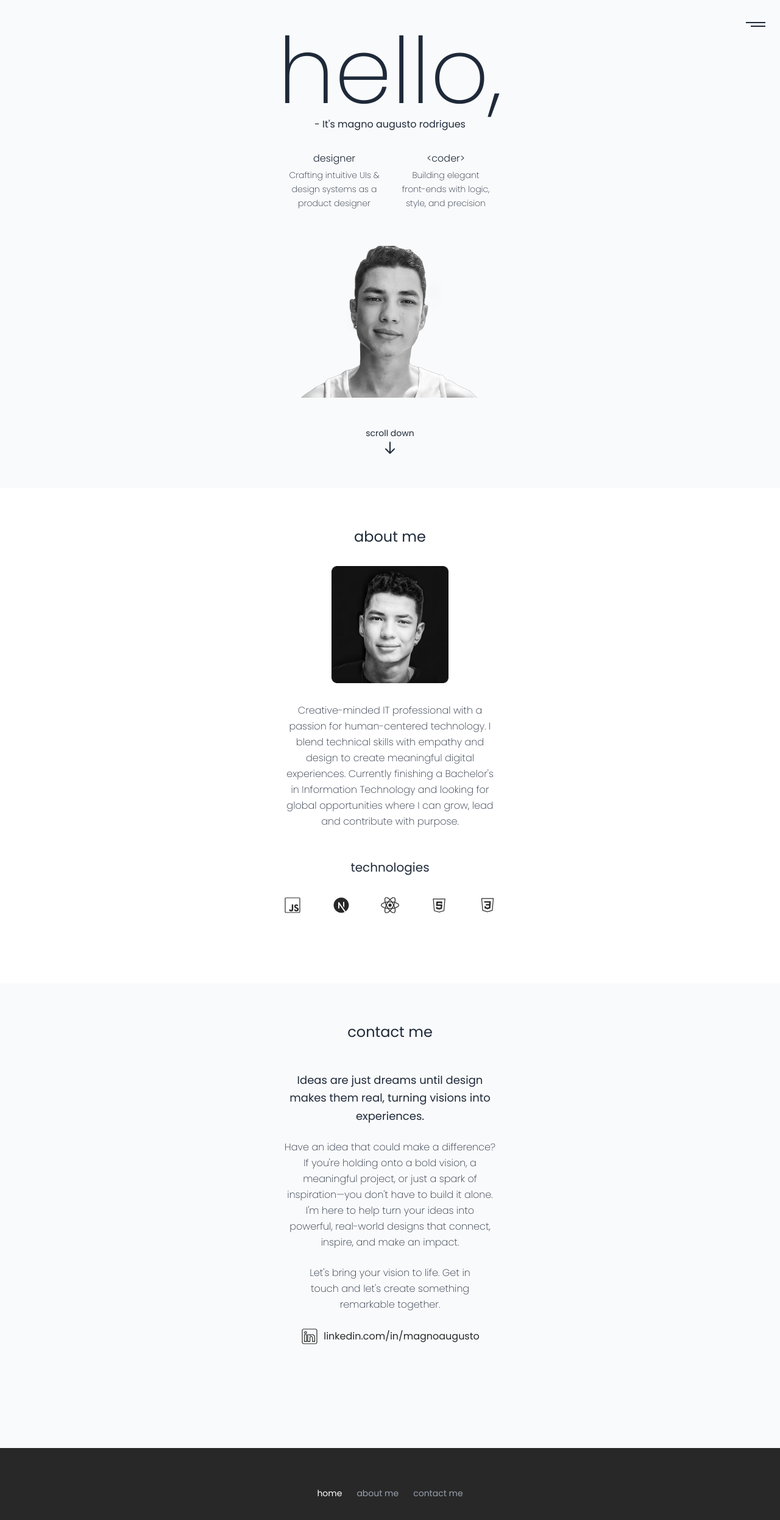
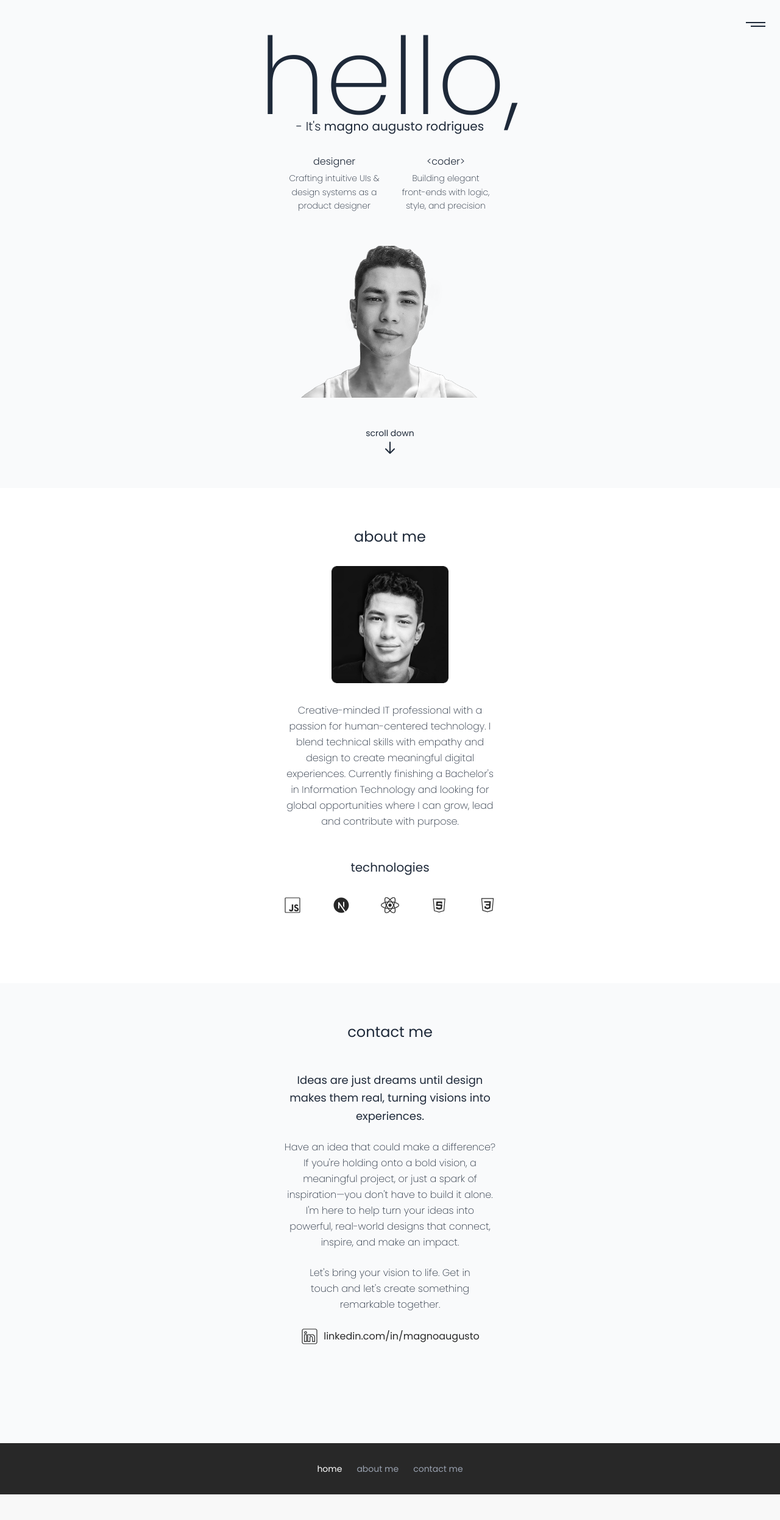
Before and after one commit to magnoaugustoo/landingpage, a Next.js app: page / in a window 1280 px wide. Shown: the top 2492 px of the page at 61% size. After the commit the page ends 2450 px from the top, so only its background shows below. Built offline with nearby package versions, Linux system fonts and the light colour scheme.

Commit message:
Some adjustments

```diff
--- a/pages/index.tsx
+++ b/pages/index.tsx
@@ -106,8 +106,12 @@ export default function Home() {
       {/* Home Section */}
       <section ref={homeRef} className="min-h-screen flex flex-col justify-between px-8 pt-0 pb-4">
         <div className="flex-1 flex flex-col justify-center items-center text-center">
-          <h1 className="text-[150px] font-extralight leading-none mb-0">hello,</h1>
-          <p className="text-base mb-8 pt-[-4px]">- It&apos;s magno augusto rodrigues</p>
+          <h1 className="text-[175px] font-extralight leading-none mb-0">hello,</h1>
+          <p className="text-xl mb-8 -mt-5">
+            <span className="font-light">- It&apos;s</span>{' '}
+            <span className="font-normal">magno augusto rodrigues</span>
+          </p>
+
 
           <div className="grid grid-cols-2 gap-4 mb-4 w-full max-w-[350px] place-items-center">
             <div>
@@ -223,7 +227,8 @@ export default function Home() {
       </section>
 
       {/* Contact Me Section */}
-      <section ref={contactRef} id="contact" className="flex flex-col px-8 py-16">
+      <section ref={contactRef} id="contact" className="flex flex-col min-h-screen">
+        <div className="px-8 py-16 flex-grow">
           <h2 className="text-2xl mb-12 text-center">contact me</h2>
 
           <div className="text-center mb-24">
@@ -240,6 +245,7 @@ export default function Home() {
             <p className="text-base font-extralight leading-relaxed mb-6 max-w-[300px] mx-auto">
               Let&apos;s bring your vision to life. Get in touch and let&apos;s create something remarkable together.
             </p>
+
             <div className="flex items-center justify-center mb-2 gap-2">
               <Image
                 src="/linked-in.svg"
@@ -257,12 +263,11 @@ export default function Home() {
               </a>
             </div>
           </div>
+        </div>
 
-      </section>
-
-      {/* Footer */}
-      <footer className="bg-[#282828] text-white py-16">
-        <div className="container mx-auto px-8">
+        {/* Footer integrado à seção de contato */}
+        <div className="mt-auto w-full">
+          <footer className="bg-[#282828] text-white py-8 w-screen relative left-1/2 right-1/2 -mx-[50vw]">
             <div className="flex justify-center space-x-6 text-sm">
               <button
                 onClick={() => scrollToSection('home')}
@@ -283,8 +288,12 @@ export default function Home() {
                 contact me
               </button>
             </div>
+          </footer>
         </div>
-      </footer>
+      </section>
+
+
+
     </div>
   );
 }
```
Lines whose indentation alone changed are shown as unchanged.
